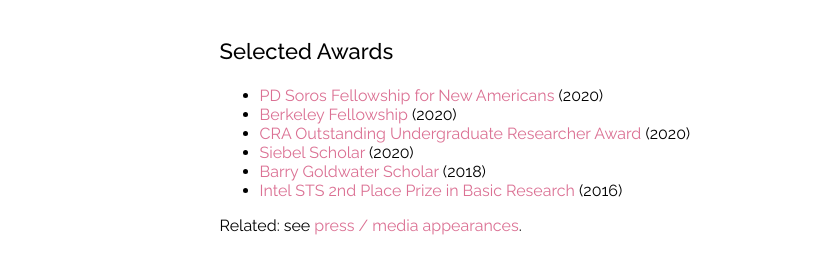
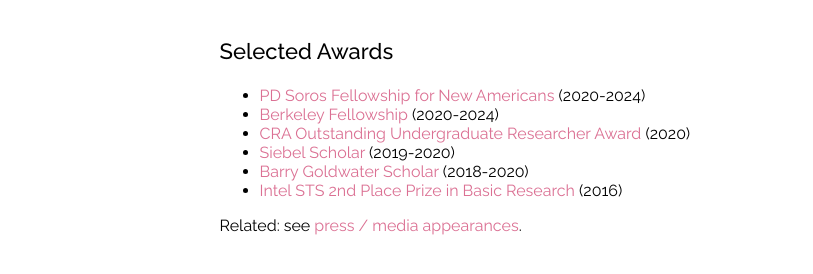
Before and after one commit to mjagadeesan/mjagadeesan.github.io, a Jekyll site: the page built from index.html, in a window 1280 px wide. Shown: the part 1478-1752 px from the top of the page, without its empty margins (233-1046 px from the left). Built offline with Jekyll 4.4.1, drawn with Linux system fonts in a browser that asks for light colours.

Commit message:
update years

```diff
--- a/index.html
+++ b/index.html
@@ -63,11 +63,11 @@ layout: default
 	</ul>
 	<h3><a id="awards"></a><span>Selected Awards</span></h3>
 	<ul>
-	<li><a href='https://www.pdsoros.org/meet-the-fellows/meena-jagadeesan'>PD Soros Fellowship for New Americans</a> (2020)</li>
-	<li><a href='https://grad.berkeley.edu/admissions/apply/fellowships-entering/'> Berkeley Fellowship</a> (2020)</li>
+	<li><a href='https://www.pdsoros.org/meet-the-fellows/meena-jagadeesan'>PD Soros Fellowship for New Americans</a> (2020-2024)</li>
+	<li><a href='https://grad.berkeley.edu/admissions/apply/fellowships-entering/'> Berkeley Fellowship</a> (2020-2024)</li>
 	<li><a href='https://cra.org/about/awards/outstanding-undergraduate-researcher-award/#2020'>CRA Outstanding Undergraduate Researcher Award</a> (2020)</li>
-	<li><a href='https://www.seas.harvard.edu/news/2019/10/5-computer-science-graduate-students-named-2020-siebel-scholars'>Siebel Scholar</a> (2020)</li>
-	<li><a href="https://goldwater.scholarsapply.org/">Barry Goldwater Scholar</a> (2018)</<li>
+	<li><a href='https://www.seas.harvard.edu/news/2019/10/5-computer-science-graduate-students-named-2020-siebel-scholars'>Siebel Scholar</a> (2019-2020)</li>
+	<li><a href="https://goldwater.scholarsapply.org/">Barry Goldwater Scholar</a> (2018-2020)</<li>
 	<li><a href="https://www.societyforscience.org/regeneron-sts/intel-sts-2016/">Intel STS 2nd Place Prize in Basic Research</a> (2016)</li>
 	</ul>
 	Related: see <a href="press.html">press / media appearances</a>.
```
